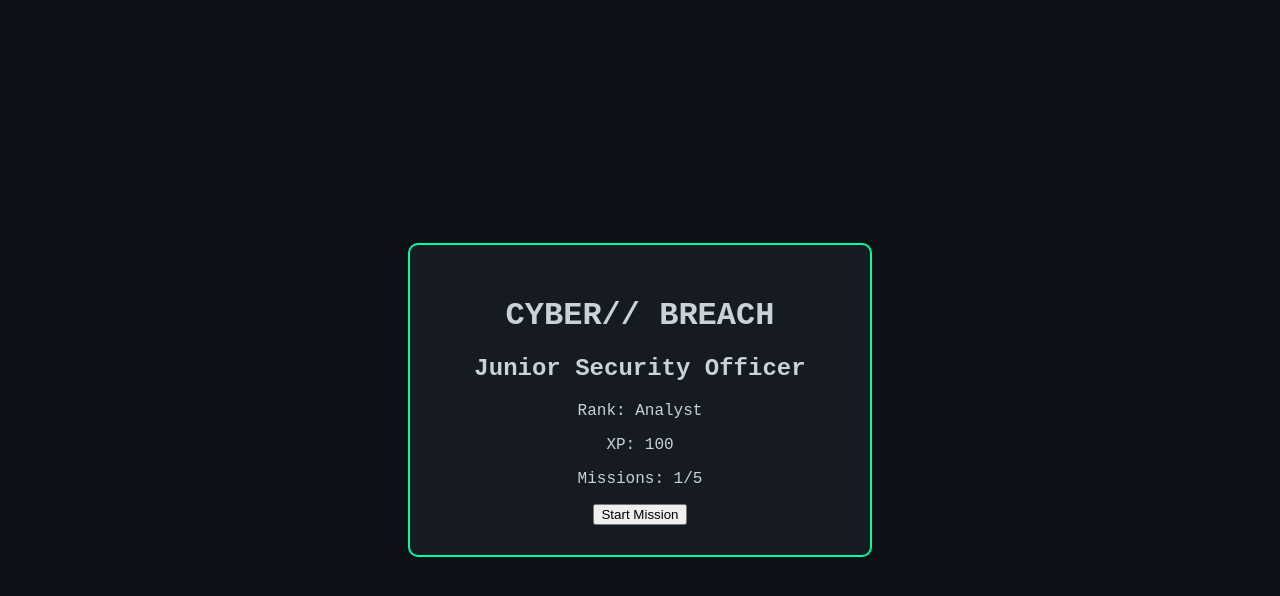
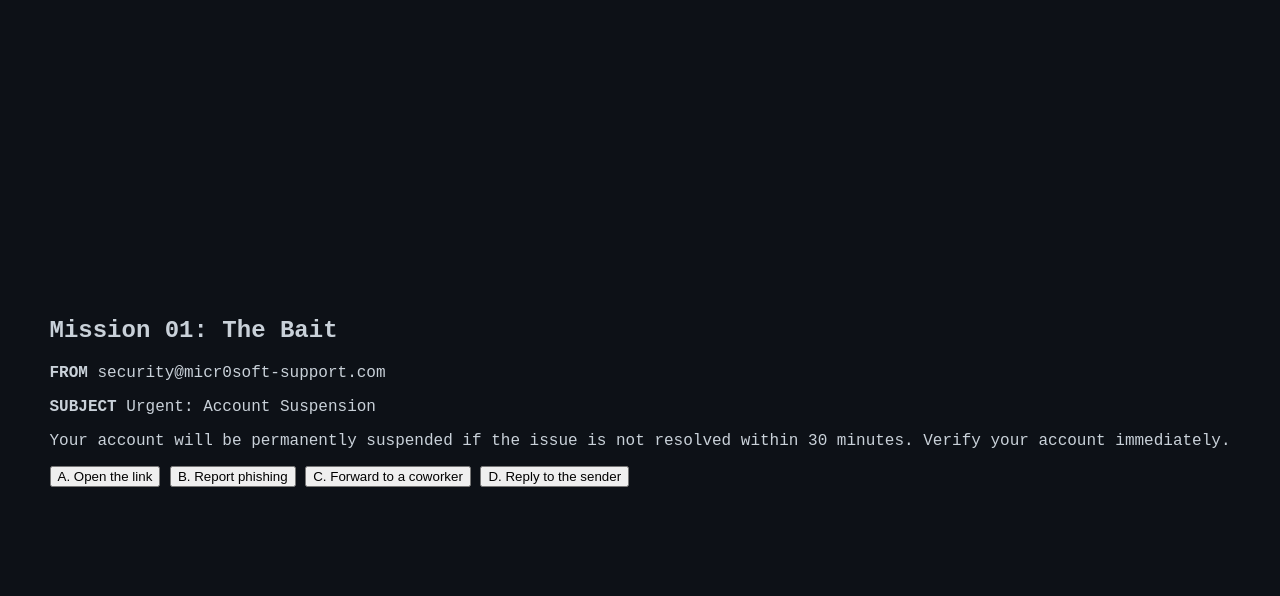
Before and after one commit to athomas-ui/cyber-breachchi, a plain HTML site: page index.html in a window 1280 px wide. Both pictures are taken after a click on the button "Start Mission". Drawn offline with Linux system fonts and the light colour scheme.

Commit message:
Build Mission 1 screen and wire up transistion from dashboard

```diff
--- a/index.html
+++ b/index.html
@@ -7,7 +7,7 @@
 <link rel="stylesheet" href="style.css">
 </head>
 <body>
-    <div class="player-card">
+    <div class= "player-card" id="player-card">
         <h1> CYBER// BREACH </h1>
         <h2> Junior Security Officer</h2>
 
@@ -16,6 +16,19 @@
         <p> Missions: <span id="missions">0</span>/5</p>
      <button id="start-btn">Start Mission </button>
     </div>
+    <div class="mission-card hidden" id="mission-card">
+        <h2>Mission 01: The Bait</h2>
+        <p><strong> FROM</strong> security@micr0soft-support.com </p>
+        <p><strong> SUBJECT</strong> Urgent: Account Suspension </p>
+        <p> Your account will be permanently suspended if the issue is not resolved within 30 minutes. Verify your account immediately.</p>
+
+        <button class="answer-btn" data-answer="A">A. Open the link</button>
+        <button class="answer-btn" data-answer="B">B. Report phishing</button>
+        <button class="answer-btn" data-answer="C">C. Forward to a coworker</button>
+        <button class="answer-btn" data-answer="D">D. Reply to the sender</button>
+
+        <p id="feedback"></p>
+    </div>
     <script src="script.js"></script>
 </body>
 </html>
--- a/script.js
+++ b/script.js
@@ -8,4 +8,7 @@ if (currentXP >= 100) {
     document.getElementById('rank').textContent = 'Analyst';
 }
 document.getElementById('missions').textContent = 1;
+document.getElementById('player-card').classList.add('hidden');
+document.getElementById('mission-card').classList.remove('hidden');
+
 });
--- a/style.css
+++ b/style.css
@@ -16,3 +16,7 @@ body {
     width: 400px;
     text-align: center;
 }
+
+.hidden {
+    display: none;
+}
```
